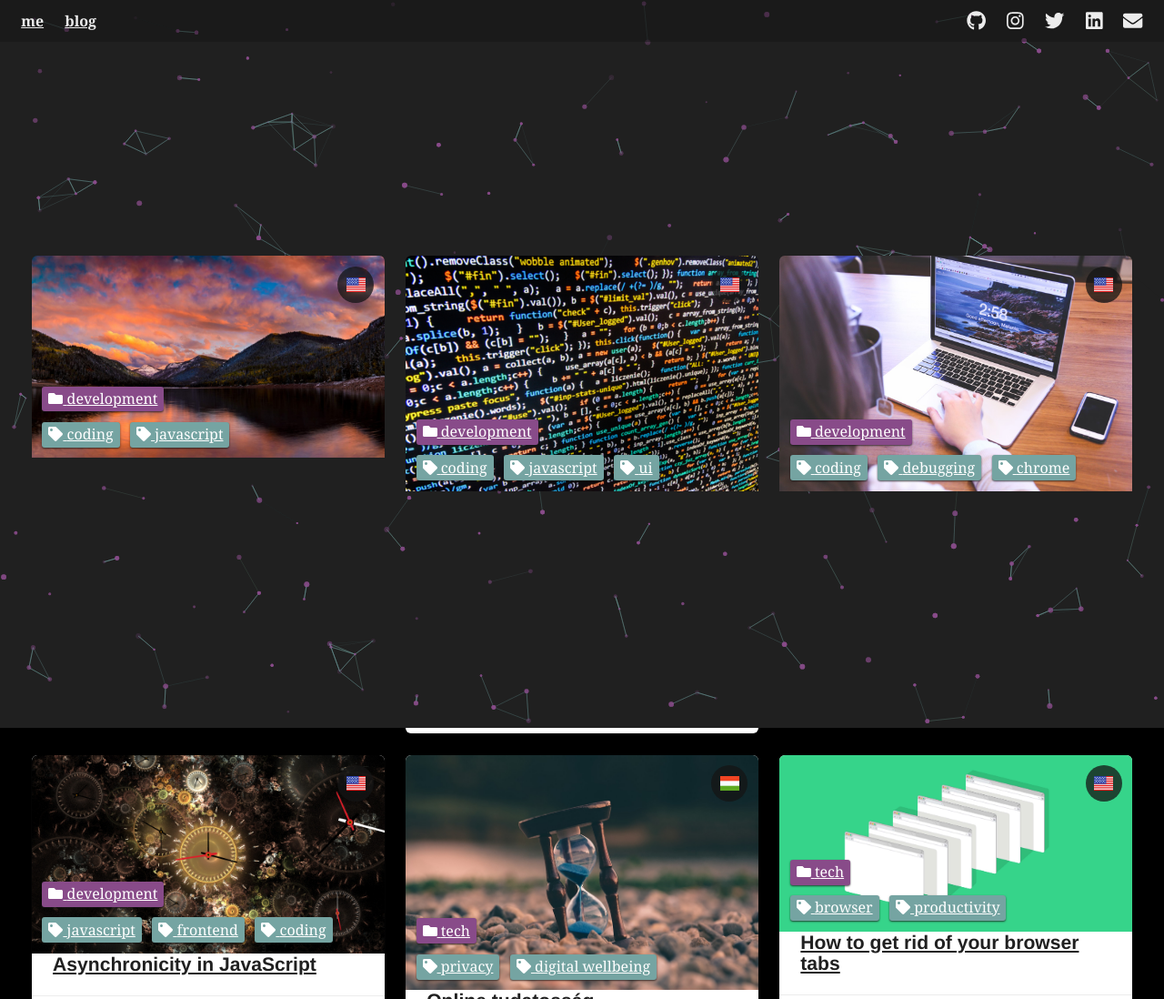
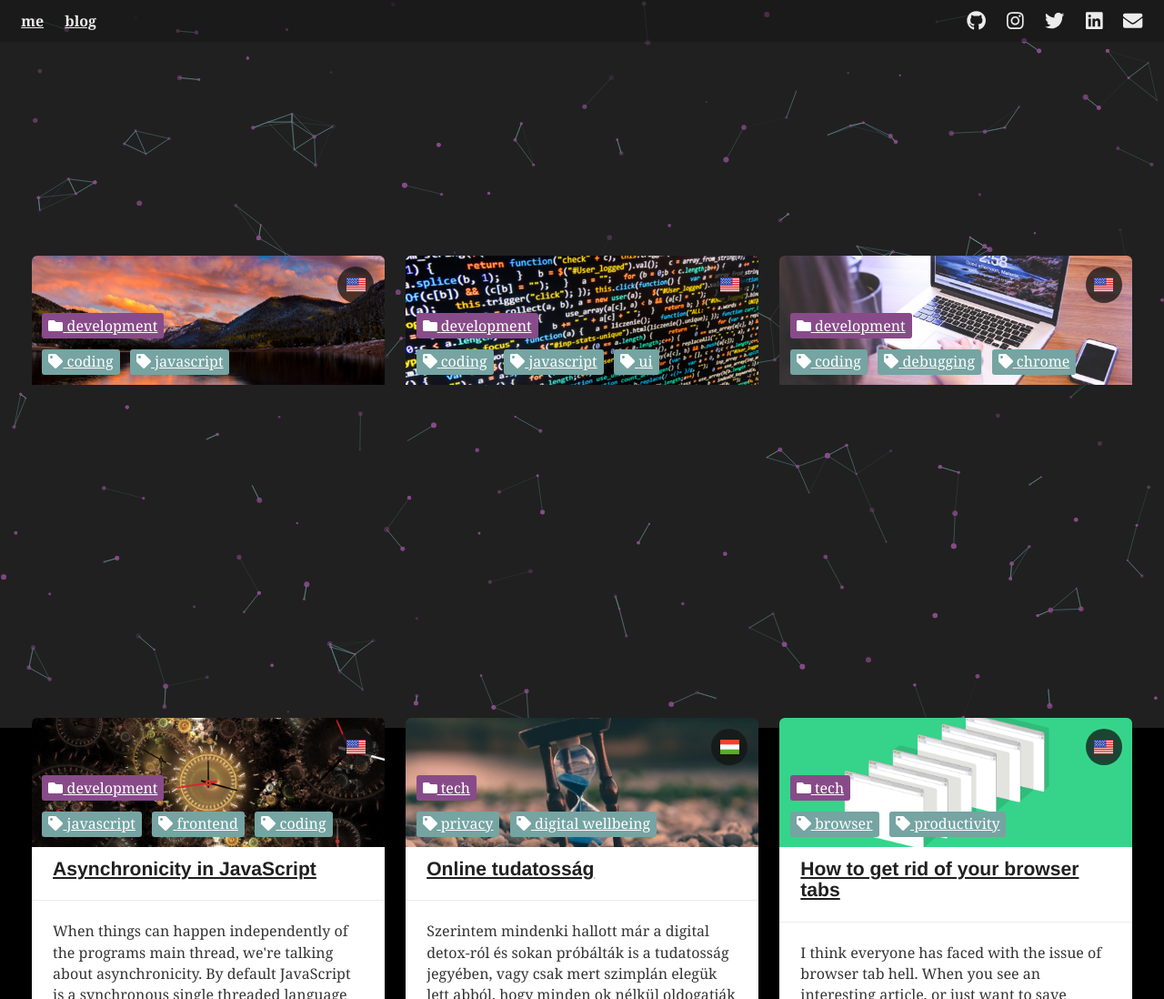
Before and after one commit to munkacsimark/codermark, a Gatsby site: page / in a window 1280 px wide. Shown: the top 1098 px of the page at 91% size. Built offline with nearby package versions, Linux system fonts and the light colour scheme; Gatsby itself is replaced by a stand-in of ours; some packages are replaced by stand-ins of ours.

Commit message:
CSS tweaking around postboxes and labels

```diff
--- a/src/components/label.module.css
+++ b/src/components/label.module.css
@@ -7,7 +7,6 @@
 	background-color: var(--purple);
 	border-radius: 3px;
 	transition: 0.2s;
-	box-shadow: 0 1px 2px var(--black-75);
 }
 .category {
 	background-color: var(--purple);
--- a/src/components/postBox.js
+++ b/src/components/postBox.js
@@ -40,22 +40,15 @@
 				margin: viewType === views.MOBILE ? `${rhythm(0.5)} auto` : rhythm(0.5),
 			}}>
 			<div className={style.postHeader}>
-				<Link to={slug} className={style.imageContainer}>
-					<GatsbyImage
-						className={style.image}
-						image={getImage(image)}
-						alt={imageAlt}
-					/>
-				</Link>
-
+				<div className={style.metaContainer}>
 					<span
 						role='img'
 						aria-label={language === 'hu' ? 'hungarian' : 'english'}
 						title={language === 'hu' ? 'hungarian' : 'english'}
 						className={style.language}
 						style={{
+							right: rhythm(0.5),
 							top: rhythm(0.5),
-						right: rhythm(0.5),
 							padding: rhythm(0.4),
 						}}>
 						{language === 'hu' ? huFlag : usFlag}
@@ -63,8 +56,9 @@
 					<div
 						className={style.labelsContainer}
 						style={{
-						left: rhythm(0.5),
-						bottom: rhythm(0.5),
+							padding: `calc(${rhythm(0.5)} * 2 + 40px) ${rhythm(
+								0.5
+							)} 0 ${rhythm(0.5)}`,
 						}}>
 						<Label
 							type={labelTypes.CATEGORY}
@@ -81,14 +75,27 @@
 									textValue={tag}
 									style={{
 										padding: `${rhythm(0.1)} ${rhythm(0.3)}`,
-									marginRight: rhythm(0.5),
+										margin: `0 ${rhythm(0.5)} ${rhythm(0.5)} 0`,
 									}}
 								/>
 							))}
 						</div>
 					</div>
 				</div>
-			<h3 className={style.title} style={{ padding: `0 ${rhythm(1)}` }}>
+				<div className={style.imageContainer}>
+					<GatsbyImage
+						className={style.image}
+						image={getImage(image)}
+						alt={imageAlt}
+					/>
+				</div>
+			</div>
+			<div
+				className={style.postContent}
+				style={{ padding: `${rhythm(0.5)} 0` }}>
+				<h3
+					className={style.title}
+					style={{ padding: `0 ${rhythm(1)}`, marginTop: 0 }}>
 					<Link to={slug}>{title}</Link>
 				</h3>
 				<hr className={style.hr} />
@@ -120,6 +127,16 @@
 						</time>
 					)}
 				</div>
+				<Link
+					to={slug}
+					className={style.readButton}
+					style={{
+						...scale(-1 / 5),
+						padding: `${rhythm(0.1)} ${rhythm(1)}`,
+					}}>
+					Read
+				</Link>
+			</div>
 		</div>
 	)
 }
--- a/src/components/postBox.module.css
+++ b/src/components/postBox.module.css
@@ -1,24 +1,34 @@
 .postBox {
-	background-color: var(--white);
-	border-radius: 6px;
 	flex-grow: 0;
 	flex-shrink: 1;
 	min-width: 310px;
 	width: 100%;
 	height: max-content;
-	box-shadow: 0 1px 2px var(--black-75);
 }
 .postHeader {
 	position: relative;
+	border-radius: 6px 6px 0 0;
+}
+.postContent {
+	background-color: var(--white);
+	border-radius: 0 0 6px 6px;
 }
 .imageContainer {
 	display: flex;
 	width: 100%;
+	height: 100%;
+	position: absolute;
+	top: 0;
+	left: 0;
 }
 .image {
 	border-radius: 6px 6px 0 0;
 	width: 100%;
 	height: 100%;
+}
+.metaContainer {
+	position: relative;
+	z-index: 1;
 }
 .language {
 	position: absolute;
@@ -31,11 +41,12 @@
 	border-radius: 50%;
 	user-select: none;
 	cursor: default;
+	top: 0;
+	right: 0;
 }
 .labelsContainer {
-	position: absolute;
-	bottom: 10px;
-	left: 10px;
+	display: flex;
+	flex-direction: column;
 }
 .tagContainer {
 	display: flex;
@@ -59,3 +70,15 @@
 	background-color: var(--gray);
 	width: 100%;
 }
+.readButton {
+	display: block;
+	width: fit-content;
+	margin: 0 auto;
+	border: 1px solid var(--black);
+	border-radius: 6px;
+	background-color: transparent;
+	color: var(--black);
+}
+.readButton:hover {
+	text-decoration: none;
+}
--- a/src/templates/postPage.module.css
+++ b/src/templates/postPage.module.css
@@ -3,7 +3,6 @@
 	max-width: var(--maxContentWidth);
 	max-height: 50vh;
 	border-radius: 8px 8px 0 0;
-	box-shadow: 0 1px 2px var(--black-75);
 }
 @media (max-width: 970px) {
 	.postImage {
@@ -15,7 +14,6 @@
 	width: 100%;
 	max-width: var(--maxContentWidth);
 	border-radius: 0 0 8px 8px;
-	box-shadow: 0 1px 2px var(--black-75);
 }
 .tagContainer {
 	display: flex;
```
Lines whose indentation alone changed are shown as unchanged.
